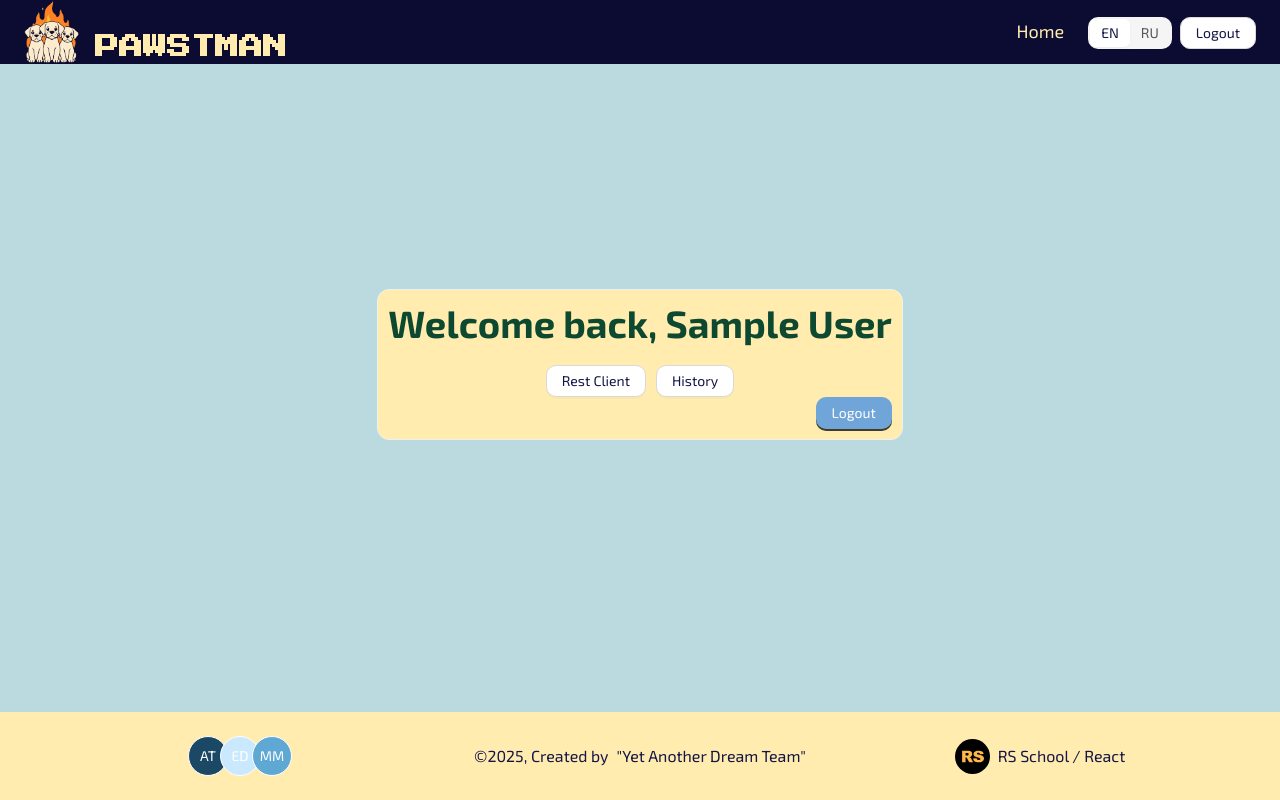
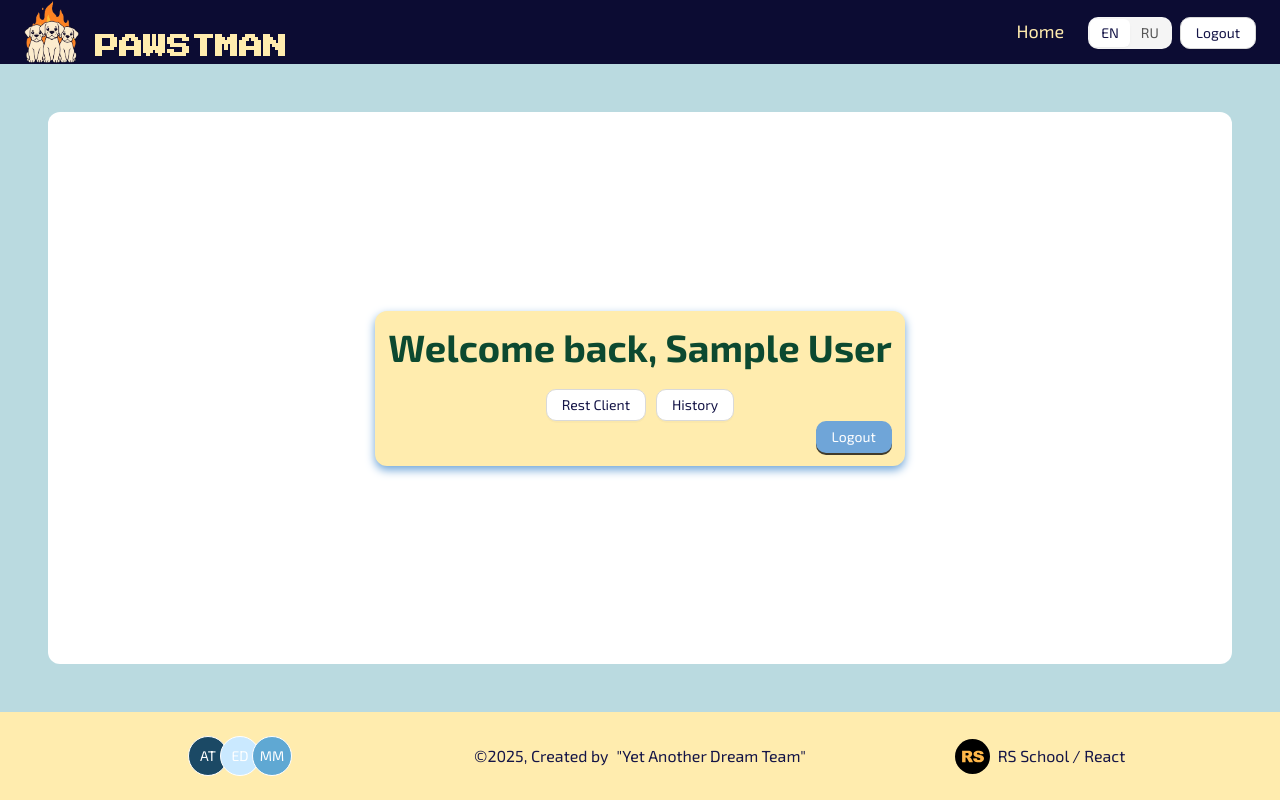
Before and after one commit to Mxmmsv/rest-client-app, a Next.js app: page /en in a window 1280 px wide. Built offline with nearby package versions, Linux system fonts and the light colour scheme; no server answers; sample sign-in values are in the browser's storage; what @ant-design/nextjs-registry would draw is missing.

Commit message:
style: update styles

```diff
--- a/src/components/main/AuthMain.tsx
+++ b/src/components/main/AuthMain.tsx
@@ -1,4 +1,4 @@
-import { Button, Card, Flex, Layout, Typography } from 'antd';
+import { Button, Card, Flex, Typography } from 'antd';
 import Link from 'next/link';
 import { useAuthState } from 'react-firebase-hooks/auth';
 
@@ -6,16 +6,22 @@ import { auth } from '@/lib/auth/firebase.config';
 import { useAuth } from '@/lib/auth/useAuth';
 
 const { Title } = Typography;
-const { Content } = Layout;
 
 export default function AuthMain() {
   const [user] = useAuthState(auth);
   const { logout } = useAuth();
 
   return (
-    <Content>
-      <Flex vertical gap={10} justify="center" align="center" style={{ height: '75vh' }}>
-        <Card>
+    <Flex vertical gap={10} justify="center" align="center">
+      <Card
+        style={{
+          textAlign: 'center',
+          backgroundColor: 'transparent',
+          border: 'solid var(--color-additional-light)',
+          boxShadow: '0 4px 10px var(--color-additional)',
+          background: 'var(--color-additional-light)',
+        }}
+      >
         <Title>{`Welcome back, ${user?.displayName || 'user'}`}</Title>
         <Flex gap={10} justify="center" align="center">
           <Link href="/rest-client">
@@ -32,6 +38,5 @@ export default function AuthMain() {
         </Flex>
       </Card>
     </Flex>
-    </Content>
   );
 }
--- a/src/components/main/Main.tsx
+++ b/src/components/main/Main.tsx
@@ -30,7 +30,21 @@ function MainPage() {
   }
 
   if (user) {
-    return <AuthMain />;
+    return (
+      <Content style={{ height: '75vh', padding: '48px' }}>
+        <Flex
+          justify="center"
+          style={{
+            height: '100%',
+            background: colorBgContainer,
+            borderRadius: borderRadiusLG,
+            padding: '48px',
+          }}
+        >
+          <AuthMain />
+        </Flex>
+      </Content>
+    );
   }
 
   return (
--- a/src/components/main/UnauthMain.tsx
+++ b/src/components/main/UnauthMain.tsx
@@ -1,22 +1,20 @@
 import { PlusOutlined, UserOutlined } from '@ant-design/icons';
-import { Button, Card, Flex, Layout, Space, Typography } from 'antd';
+import { Button, Card, Flex, Space, Typography } from 'antd';
 import Link from 'next/link';
 
 import AboutSection from '../about/AboutSection';
 
 const { Title, Paragraph, Text } = Typography;
-const { Content } = Layout;
 
 export default function UnauthMain() {
   return (
-    <Content>
     <Flex justify="space-between" vertical align="center" gap="80px">
       <Flex justify="center" vertical align="center" gap="small">
         <Title>Welcome to Pawstman!</Title>
         <Paragraph style={{ maxWidth: '60vw', textAlign: 'center' }}>
           Pawstman is your lightweight and powerful companion for API development. Send requests,
-            inspect responses, and debug effortlessly. Perfect for building, testing, and
-            documenting your REST APIs with a clean and intuitive interface.
+          inspect responses, and debug effortlessly. Perfect for building, testing, and documenting
+          your REST APIs with a clean and intuitive interface.
         </Paragraph>
         <Flex justify="space-around" align="end" gap="large">
           <Flex justify="center" vertical gap="small">
@@ -74,6 +72,5 @@ export default function UnauthMain() {
       </Flex>
       <AboutSection />
     </Flex>
-    </Content>
   );
 }
```
Lines whose indentation alone changed are shown as unchanged.
